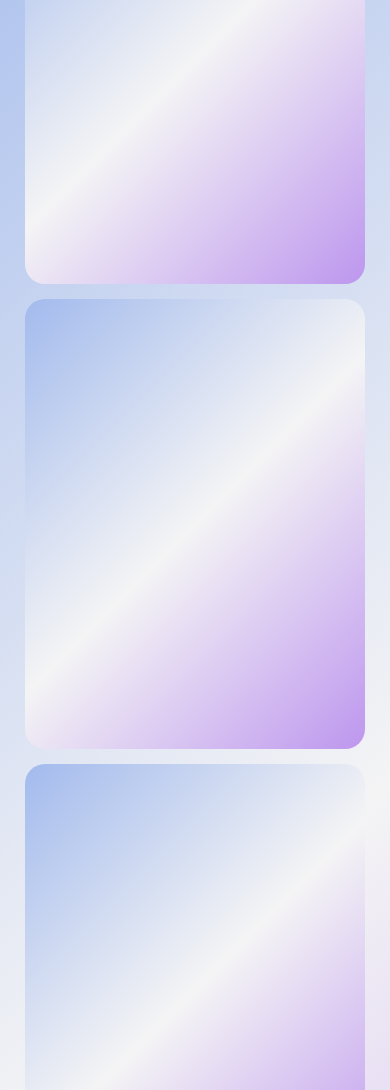
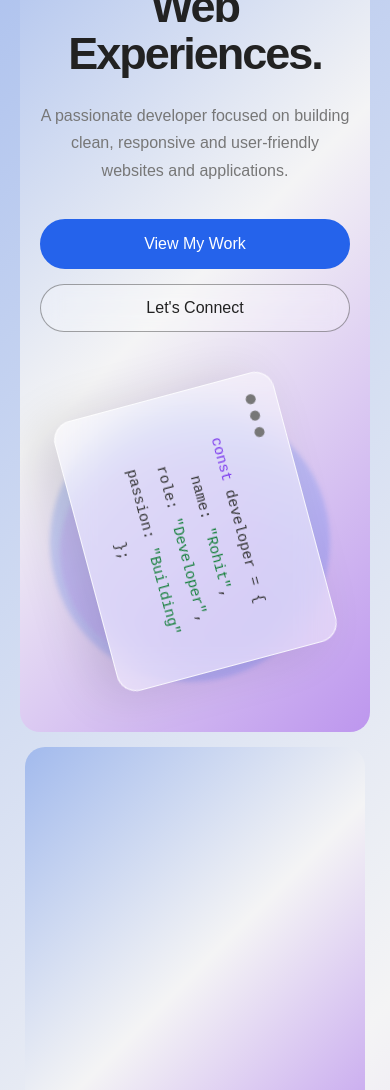
Before and after one commit to rohit-shah1/Portfolio-, a plain HTML site: page frontend/index.html in a window 390 px wide. Shown: the part 305-1395 px from the top of the page. Drawn offline with Linux system fonts and the light colour scheme.

Commit message:
add hero section

```diff
--- a/frontend/index.html
+++ b/frontend/index.html
@@ -28,9 +28,65 @@
     </header>
 
     <main>
-      <section class="section1" id = "home">
+      <section class="section1 hero" id = "home">
+
+    <div class="hero-content">
+
+        <p class="hero-tag">👋 Hello, I'm Rohit</p>
+
+        <h1>
+            I Build
+            <span>Modern</span>
+            <br>
+            Web Experiences.
+        </h1>
+
+        <p class="hero-description">
+            A passionate developer focused on building clean,
+            responsive and user-friendly websites and applications.
+        </p>
+
+        <div class="hero-buttons">
+            <a href="#project" class="primary-btn">
+                View My Work
+            </a>
+            <a href="#connect" class="secondary-btn">
+                Let's Connect
+            </a>
         </div>
-        <div class="description" ></div>
+
+    </div>
+
+
+    <div class="hero-visual">
+
+        <div class="circle circle-1"></div>
+        <div class="circle circle-2"></div>
+
+        <div class="code-card">
+
+            <div class="card-header">
+                <span></span>
+                <span></span>
+                <span></span>
+            </div>
+
+            <div class="code-content">
+                <p><span class="purple">const</span> developer = {</p>
+                <p>&nbsp;&nbsp;name: <span class="green">"Rohit"</span>,</p>
+                <p>&nbsp;&nbsp;role: <span class="green">"Developer"</span>,</p>
+                <p>&nbsp;&nbsp;passion: <span class="green">"Building"</span></p>
+                <p>};</p>
+            </div>
+
+        </div>
+
+    </div>
+
+</section>
+
+
+
       </section>
       <section class="section1" id = "about">
         </div>
--- a/frontend/style.css
+++ b/frontend/style.css
@@ -148,6 +148,313 @@ main {
     );
 }
 
+.hero {
+    min-height: calc(100vh - 100px);
+
+    margin: 15px;
+
+    padding: 70px 8%;
+
+    display: flex;
+    align-items: center;
+    justify-content: space-between;
+
+    gap: 50px;
+
+    border-radius: 30px;
+
+    background: linear-gradient(
+        135deg,
+        var(--section-blue) 0%,
+        var(--section-white) 50%,
+        var(--section-purple) 100%
+    );
+
+    overflow: hidden;
+
+    position: relative;
+}
+
+
+.hero-content {
+    max-width: 650px;
+    position: relative;
+    z-index: 2;
+}
+
+
+.hero-tag {
+    display: inline-block;
+    margin-bottom: 20px;
+    padding: 8px 16px;
+    border: 1px solid rgba(255, 255, 255, 0.8);
+    border-radius: 30px;
+    background: rgba(255, 255, 255, 0.25);
+    backdrop-filter: blur(10px);
+    font-size: 15px;
+}
+
+
+.hero h1 {
+    font-size: clamp(45px, 6vw, 80px);
+    line-height: 1.05;
+    letter-spacing: -3px;
+    margin-bottom: 25px;
+}
+
+
+.hero h1 span {
+    color: #2563eb;
+}
+
+
+.hero-description {
+    max-width: 550px;
+    color: var(--muted-color);
+    font-size: 18px;
+    line-height: 1.7;
+    margin-bottom: 35px;
+}
+
+
+
+.hero-buttons {
+    display: flex;
+
+    align-items: center;
+
+    gap: 15px;
+}
+
+
+.primary-btn,
+.secondary-btn {
+    padding: 14px 25px;
+
+    border-radius: 30px;
+
+    text-decoration: none;
+
+    font-size: 16px;
+
+    transition: 0.3s ease;
+}
+
+
+.primary-btn {
+    background: #2563eb;
+
+    color: white;
+
+    border: 2px solid #2563eb;
+}
+
+
+.primary-btn:hover {
+    background: #1d4ed8;
+
+    transform: translateY(-3px);
+
+    box-shadow: 0 10px 25px rgba(37, 99, 235, 0.3);
+}
+
+
+.secondary-btn {
+    color: var(--text-color);
+
+    border: 1px solid rgba(34, 34, 34, 0.4);
+
+    background: rgba(255, 255, 255, 0.25);
+
+    backdrop-filter: blur(10px);
+}
+
+
+.secondary-btn:hover {
+    background: rgba(255, 255, 255, 0.5);
+
+    transform: translateY(-3px);
+}
+
+
+.hero-visual {
+    width: 420px;
+    height: 420px;
+    position: relative;
+    display: flex;
+    align-items: center;
+    justify-content: center;
+}
+
+
+.circle {
+    position: absolute;
+    border-radius: 50%;
+    filter: blur(2px);
+}
+
+
+.circle-1 {
+    width: 280px;
+    height: 280px;
+    background: rgba(37, 99, 235, 0.18);
+    top: 20px;
+    right: 20px;
+}
+
+
+.circle-2 {
+    width: 220px;
+    height: 220px;
+    background: rgba(189, 150, 238, 0.3);
+    bottom: 20px;
+    left: 20px;
+}
+
+
+
+.code-card {
+    width: 340px;
+    padding: 20px;
+    border-radius: 20px;
+    background: rgba(255, 255, 255, 0.45);
+    border: 1px solid rgba(255, 255, 255, 0.8);
+    backdrop-filter: blur(20px);
+    box-shadow: 0 20px 50px rgba(0, 0, 0, 0.12);
+    position: relative;
+    z-index: 2;
+    transform: rotate(75deg);
+    transition: 1s ease;
+}
+
+
+.code-card:hover {
+    transform: rotate(0deg) translateY(-8px);
+}
+
+
+
+.card-header {
+    display: flex;
+
+    gap: 7px;
+
+    margin-bottom: 25px;
+}
+
+
+.card-header span {
+    width: 10px;
+    height: 10px;
+
+    border-radius: 50%;
+
+    background: #777;
+}
+
+
+
+.code-content {
+    font-family: "Courier New", monospace;
+    font-size: 15px;
+    line-height: 2;
+    color: #333;
+}
+
+
+.purple {
+    color: #7c3aed;
+}
+
+
+.green {
+    color: #16803c;
+}
+
+
+@media (max-width: 700px) {
+
+    .hero {
+        min-height: auto;
+        padding: 70px 25px;
+        flex-direction: column;
+        text-align: center;
+    }
+
+    .hero-content {
+        max-width: 100%;
+    }
+
+    .hero h1 {
+        letter-spacing: -2px;
+    }
+
+    .hero-description {
+        margin-left: auto;
+        margin-right: auto;
+    }
+
+    .hero-buttons {
+        justify-content: center;
+        flex-wrap: wrap;
+    }
+
+    .hero-visual {
+        width: 100%;
+        max-width: 420px;
+        height: 350px;
+    }
+
+
+    .code-card {
+        width: min(340px, 90%);
+    }
+}
+
+
+@media (max-width: 500px) {
+
+    .hero {
+        margin: 10px;
+
+        border-radius: 20px;
+
+        padding: 50px 20px;
+    }
+
+
+    .hero h1 {
+        font-size: 45px;
+    }
+
+
+    .hero-description {
+        font-size: 16px;
+    }
+
+
+    .hero-buttons {
+        flex-direction: column;
+
+        width: 100%;
+    }
+
+
+    .primary-btn,
+    .secondary-btn {
+        width: 100%;
+    }
+
+
+    .hero-visual {
+        height: 300px;
+    }
+
+
+    .code-card {
+        font-size: 13px;
+    }
+}
 
 
 .footer-box {
```
